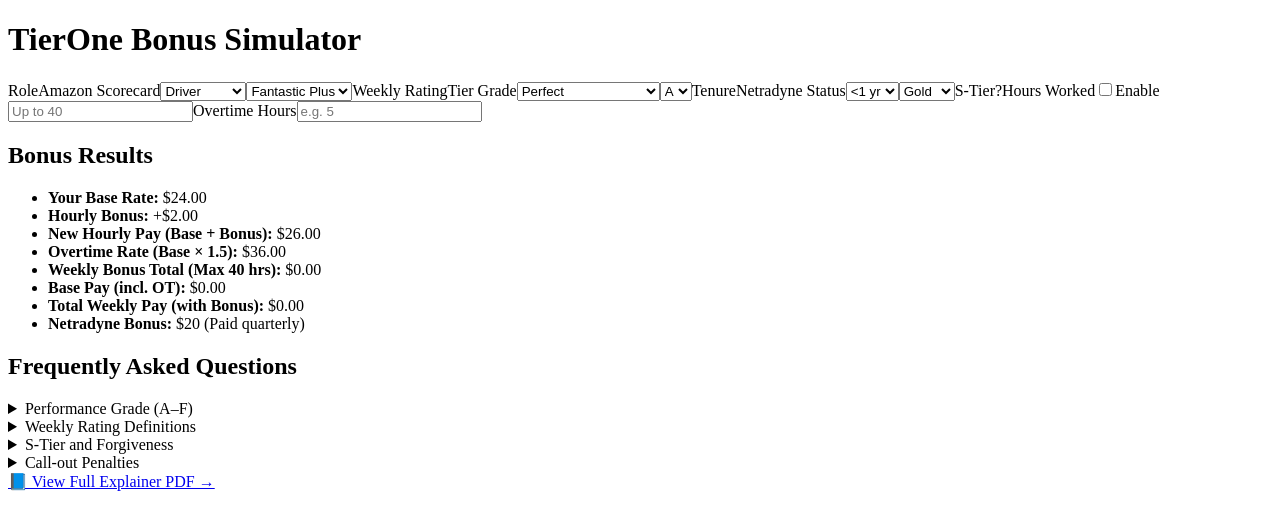
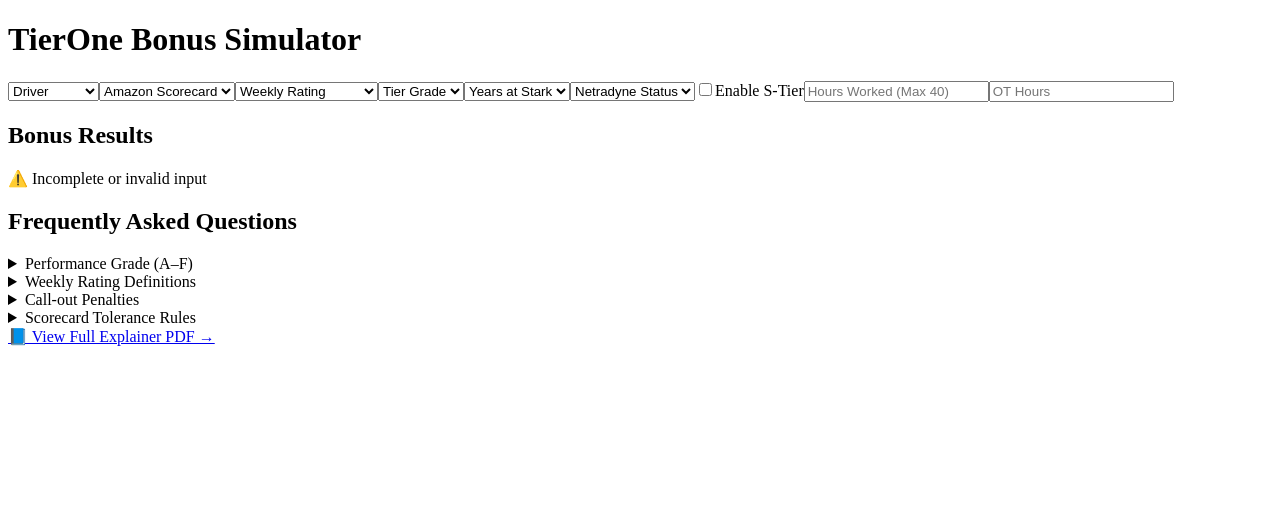
Before and after one commit to StarkTierOne/TierOne-simulator, a React (Create React App) app: page / in a window 1280 px wide. Shown: the top 530 px of the page. Built offline with nearby package versions, Linux system fonts and the light colour scheme.

Commit message:
Update App.jsx

```diff
--- a/src/App.jsx
+++ b/src/App.jsx
@@ -2,12 +2,12 @@
 
 export default function App() {
   const [role, setRole] = useState("Driver");
-  const [scorecard, setScorecard] = useState("Fantastic Plus");
-  const [rating, setRating] = useState("Perfect");
-  const [tier, setTier] = useState("A");
-  const [tenure, setTenure] = useState("<1 yr");
+  const [scorecard, setScorecard] = useState("");
+  const [rating, setRating] = useState("");
+  const [tier, setTier] = useState("");
+  const [tenure, setTenure] = useState("");
   const [sTier, setSTier] = useState(false);
-  const [netradyne, setNetradyne] = useState("Gold");
+  const [netradyne, setNetradyne] = useState("");
   const [hours, setHours] = useState("");
   const [otHours, setOtHours] = useState("");
   const [baseRate, setBaseRate] = useState("");
@@ -30,7 +30,7 @@
   };
 
   const getTenureIndex = () => {
-    if (sTier && scorecard === "Fantastic Plus") return 5; // Only unlocks 5-year pay
+    if (sTier && scorecard === "Fantastic Plus") return 5;
     const years = parseInt(tenure);
     return isNaN(years) ? 0 : Math.min(years, 5);
   };
@@ -42,7 +42,7 @@
     const rates = card[tierKey];
     if (!rates) return null;
     const base = rates[getTenureIndex()] || 24;
-    const capped = Math.min(base, 32); // Max pay = $24 + $8 bonus
+    const capped = Math.min(base, 32);
     return {
       hourly: capped,
       bonusOnly: (capped - 24).toFixed(2),
@@ -71,43 +71,39 @@
     <div className="p-6 max-w-4xl mx-auto">
       <h1 className="text-3xl font-bold mb-6">TierOne Bonus Simulator</h1>
 
-      {/* Input Labels */}
-      <div className="grid grid-cols-1 md:grid-cols-2 gap-4 mb-6 text-sm font-medium text-gray-700">
-        <label>Role</label>
-        <label>Amazon Scorecard</label>
+      <div className="grid grid-cols-1 md:grid-cols-2 gap-4 mb-6">
         <select value={role} onChange={(e) => setRole(e.target.value)} className="p-2 border rounded">
+          <option value="">Select Role</option>
           <option>Driver</option>
           <option>Trainer</option>
           <option>Supervisor</option>
         </select>
         <select value={scorecard} onChange={(e) => setScorecard(e.target.value)} className="p-2 border rounded">
+          <option value="">Amazon Scorecard</option>
           <option>Fantastic Plus</option>
           <option>Fantastic</option>
           <option>Good</option>
           <option>Fair</option>
           <option>Poor</option>
         </select>
-
-        <label>Weekly Rating</label>
-        <label>Tier Grade</label>
         <select value={rating} onChange={(e) => setRating(e.target.value)} className="p-2 border rounded">
+          <option value="">Weekly Rating</option>
           <option>Perfect</option>
           <option>Meets</option>
           <option>Needs Improvement</option>
           <option>Action Required</option>
         </select>
         <select value={tier} onChange={(e) => setTier(e.target.value)} className="p-2 border rounded">
+          <option value="">Tier Grade</option>
           <option>A</option>
           <option>B</option>
           <option>C</option>
           <option>D</option>
           <option>F</option>
         </select>
-
-        <label>Tenure</label>
-        <label>Netradyne Status</label>
         <select value={tenure} onChange={(e) => setTenure(e.target.value)} className="p-2 border rounded">
-          <option>&lt;1 yr</option>
+          <option value="">Years at Stark</option>
+          <option>&lt;1</option>
           <option>1</option>
           <option>2</option>
           <option>3</option>
@@ -115,30 +111,25 @@
           <option>5+</option>
         </select>
         <select value={netradyne} onChange={(e) => setNetradyne(e.target.value)} className="p-2 border rounded">
+          <option value="">Netradyne Status</option>
           <option>Gold</option>
           <option>Silver</option>
           <option>None</option>
         </select>
-
-        <label>S-Tier?</label>
-        <label>Hours Worked</label>
         <label className="flex items-center space-x-2">
           <input type="checkbox" checked={sTier} onChange={(e) => setSTier(e.target.checked)} />
-          <span>Enable</span>
+          <span>Enable S-Tier</span>
         </label>
         <input
           type="number"
-          placeholder="Up to 40"
+          placeholder="Hours Worked (Max 40)"
           value={hours}
           onChange={(e) => setHours(e.target.value)}
           className="p-2 border rounded"
         />
-
-        <label>Overtime Hours</label>
-        {role !== "Driver" && <label>Base Rate</label>}
         <input
           type="number"
-          placeholder="e.g. 5"
+          placeholder="OT Hours"
           value={otHours}
           onChange={(e) => setOtHours(e.target.value)}
           className="p-2 border rounded"
@@ -146,7 +137,7 @@
         {role !== "Driver" && (
           <input
             type="number"
-            placeholder="e.g. 28"
+            placeholder="Base Pay (e.g. 28)"
             value={baseRate}
             onChange={(e) => setBaseRate(e.target.value)}
             className="p-2 border rounded"
@@ -158,7 +149,7 @@
       <div className="bg-blue-50 p-6 rounded-lg shadow mb-8">
         <h2 className="text-xl font-semibold mb-4">Bonus Results</h2>
         {!result ? (
-          <p className="text-red-600">⚠️ Invalid combination</p>
+          <p className="text-red-600">⚠️ Incomplete or invalid input</p>
         ) : (
           <ul className="space-y-2 text-gray-800">
             <li><strong>Your Base Rate:</strong> ${base.toFixed(2)}</li>
@@ -173,7 +164,7 @@
         )}
       </div>
 
-      {/* FAQ + Explainer */}
+      {/* FAQ */}
       <div className="faq-section mt-10">
         <h2 className="text-xl font-semibold mb-4">Frequently Asked Questions</h2>
         <details className="mb-2">
@@ -182,30 +173,34 @@
             A = 10 weeks @ 100%, rest ≥90%, 1 grace week ≥70%<br />
             B = 5 weeks @ 100%, rest ≥90%, 1 grace ≥70% or all 13 ≥90%<br />
             C = Catch-all<br />
-            D = 2+ weeks &lt;70% or 6+ weeks 70–83%<br />
-            F = 5+ weeks &lt;70% or 13 weeks 70–83%
+            D = 2+ weeks below 70% or 6+ between 70–83%<br />
+            F = 5+ weeks below 70% or all 13 weeks between 70–83%
           </p>
         </details>
         <details className="mb-2">
           <summary className="cursor-pointer font-medium">Weekly Rating Definitions</summary>
           <p className="text-sm text-gray-600 mt-1">
-            Perfect = 100% + No Flags<br />
-            Meets = 83–99% no major flag or 100% with minor flag<br />
-            Needs Improvement = 70–82% or minor flags<br />
-            Action Required = &lt;70%, major flag, or 3+ minor flags
-          </p>
-        </details>
-        <details className="mb-2">
-          <summary className="cursor-pointer font-medium">S-Tier and Forgiveness</summary>
-          <p className="text-sm text-gray-600 mt-1">
-            S-Tier requires 13 Perfect weeks. Unlocks 5-year pay if Amazon Scorecard is Fantastic Plus.
-            Forgiveness: Net ≥950 = 97.5% On-time OK. Net = 1000 = 97.0% OK.
+            Perfect = Total score of 100% + No Flags<br />
+            Meets = Total score 83–99% and no major flag, or 100% with a minor flag<br />
+            Needs Improvement = Total score 70–82.99%, or 83–99% with minor flags<br />
+            Action Required = Total score &lt;70%, or any score with 3+ minor flags or one major flag
           </p>
         </details>
         <details className="mb-2">
           <summary className="cursor-pointer font-medium">Call-out Penalties</summary>
           <p className="text-sm text-gray-600 mt-1">
-            Block-level: -10 (1), -15 (2+). Load-level: -17.1 (1), -20 (2+). Duration: 6 weeks.
+            • Block-level callout = -10 points (1 instance over 2 weeks)<br />
+            • 2+ block callouts = -15 points<br />
+            • Load-level callout = -17.1 points (1 instance)<br />
+            • 2+ load-level = -20 points<br />
+            These penalties last for 6 weeks and reduce your Total Score during that time.
+          </p>
+        </details>
+        <details className="mb-2">
+          <summary className="cursor-pointer font-medium">Scorecard Tolerance Rules</summary>
+          <p className="text-sm text-gray-600 mt-1">
+            If your Netradyne score is 950+, you may qualify for Meets Rating with slightly lower On-time (97.5%).<br />
+            A perfect 1000 Netradyne score may allow 97.0% On-time while still qualifying.
           </p>
         </details>
         <a
```
